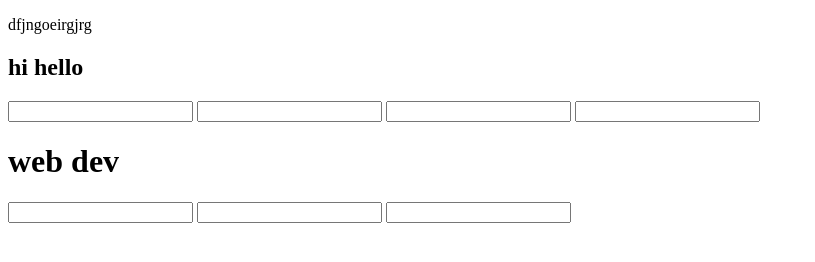
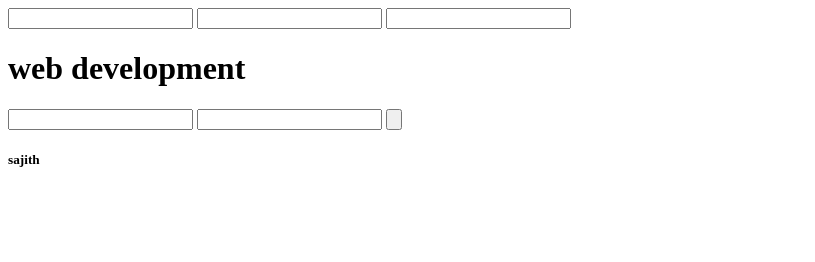
Before and after one commit to yogeswaranv007/practice, a plain HTML site: page index.html in a window 1280 px wide. Shown: the whole page, without its empty margins (0-815 px from the left). Drawn offline with Linux system fonts and the light colour scheme.

Commit message:
code changed

```diff
--- a/index.html
+++ b/index.html
@@ -7,15 +7,15 @@
     <title>team hello</title>
 </head>
 <body>
-    <p>dfjngoeirgjrg</p>
-    <h2>hi hello</h2>
-    <input type="number">
+    <div class = "division">
     <input type="number" class="name"/>
     <input type="text" class="email"/>
     <input type="text" class="phone_number"/>
-    <h1>web dev</h1>
-    <input type="number" class="name"/>
+    <h1>web development</h1>
+    <input type="text" class="group"/>
     <input type="number" class="email"/>
-    <input type="number" class="rollno"/>
+    <input type="button" class="rollno"/>
+    <h5>sajith</h5>
+    </div>
 </body>
 </html>
```
